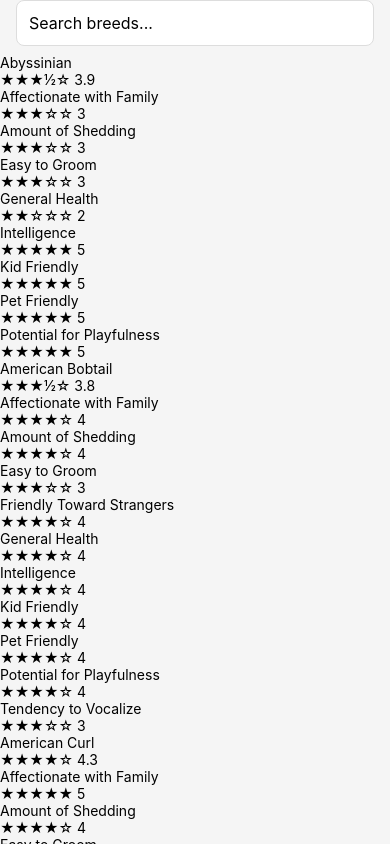
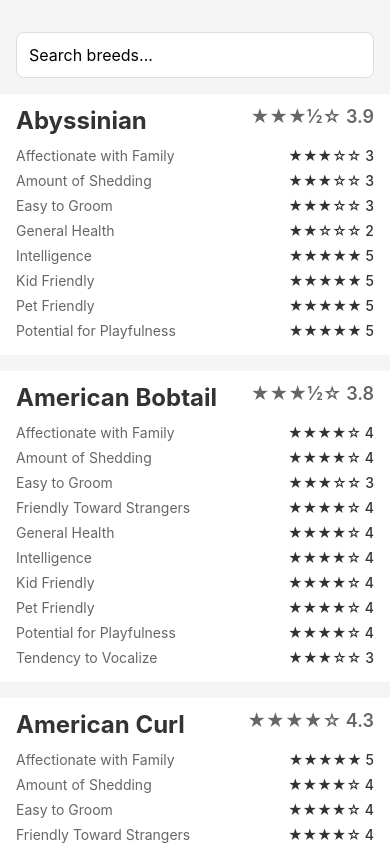
Before and after one commit to Joshkaki00/by-breed-starter, a React Native app: screen / in a window 390 px wide. Built offline with nearby package versions, Linux system fonts and the light colour scheme.

Commit message:
Refactor styles for search input and button components to enhance layout and usability

```diff
--- a/App.js
+++ b/App.js
@@ -109,39 +109,75 @@ const styles = StyleSheet.create({
     flex: 1,
     backgroundColor: '#f5f5f5',
   },
-  // ... existing styles ...
-
-  searchContainer: {
+  buttonContainer: {
     flexDirection: 'row',
+    padding: 16,
+    gap: 12,
+  },
+  button: {
+    flex: 1,
+    padding: 12,
+    backgroundColor: '#fff',
+    borderRadius: 8,
+    borderWidth: 2,
+    borderColor: '#ddd',
     alignItems: 'center',
+  },
+  buttonActive: {
+    backgroundColor: '#007AFF',
+    borderColor: '#007AFF',
+  },
+  buttonText: {
+    fontSize: 16,
+    fontWeight: '600',
+    color: '#333',
+  },
+  buttonTextActive: {
+    color: '#fff',
+  },
+  searchInput: {
+    backgroundColor: '#fff',
+    padding: 12,
     marginHorizontal: 16,
     marginBottom: 8,
-    position: 'relative',  // For absolute positioning of X button
-  },
-  searchInput: {
-    flex: 1,  // Changed: now takes full width of container
-    backgroundColor: '#fff',
-    padding: 12,
-    paddingRight: 40,  // Make room for X button
     borderRadius: 8,
     borderWidth: 1,
     borderColor: '#ddd',
     fontSize: 16,
   },
-  clearButton: {
-    position: 'absolute',
-    right: 10,
-    width: 24,
-    height: 24,
-    borderRadius: 12,
-    backgroundColor: '#ccc',
-    alignItems: 'center',
-    justifyContent: 'center',
+  breedCard: {
+    backgroundColor: '#fff',
+    paddingHorizontal: 16,  // Left and right padding
+    paddingVertical: 12,    // Top and bottom padding
+    marginVertical: 8,      // Space between cards
   },
-  clearButtonText: {
-    color: '#fff',
-    fontSize: 16,
+  headerRow: {
+    flexDirection: 'row',
+    justifyContent: 'space-between',
+    marginBottom: 8,
+  },
+  breedName: {
+    fontSize: 24,           // Larger breed name
     fontWeight: 'bold',
+    color: '#333',
   },
-  // ... rest of styles ...
+  averageText: {
+    fontSize: 18,
+    fontWeight: '600',
+    color: '#666',
+  },
+  propertyRow: {
+    flexDirection: 'row',
+    justifyContent: 'space-between',
+    paddingVertical: 4,
+  },
+  propertyLabel: {
+    fontSize: 14,
+    color: '#666',
+  },
+  propertyValue: {
+    fontSize: 14,
+    fontWeight: '500',
+    color: '#333',
+  },
 });
```
